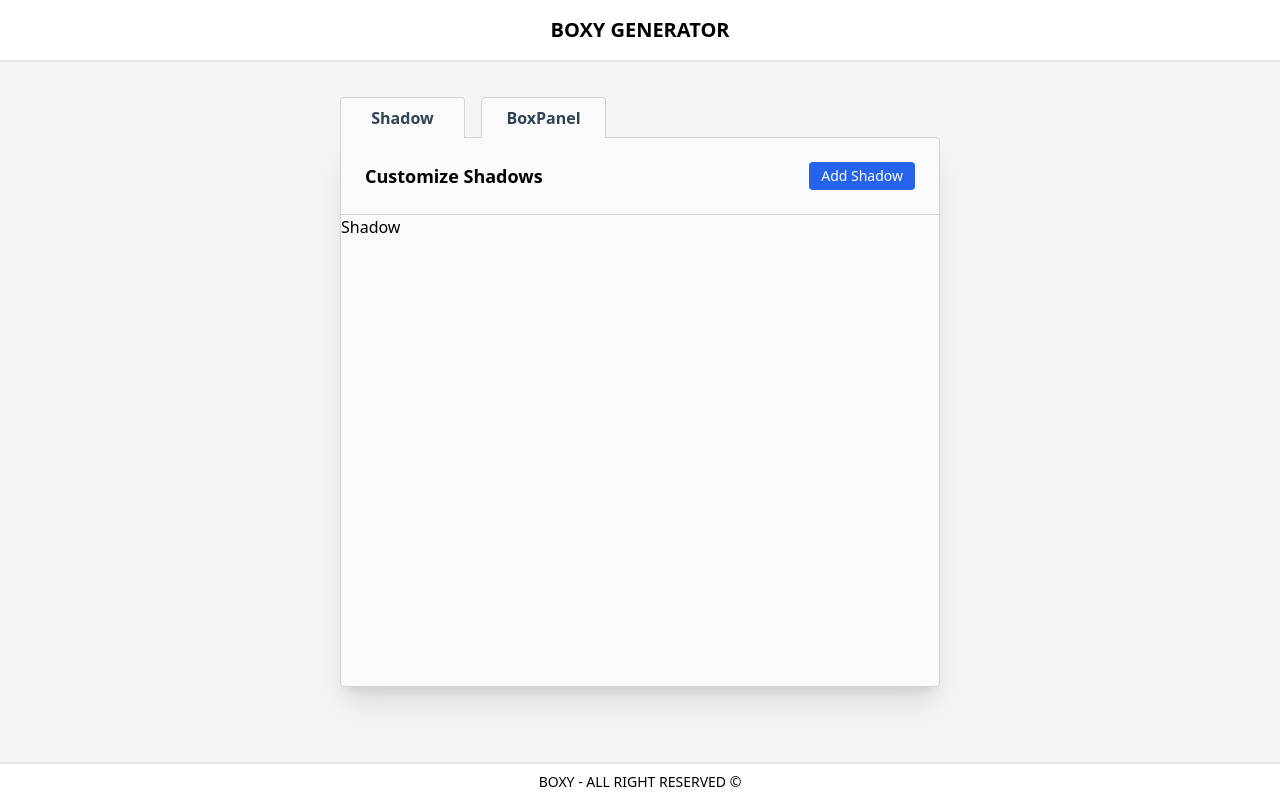
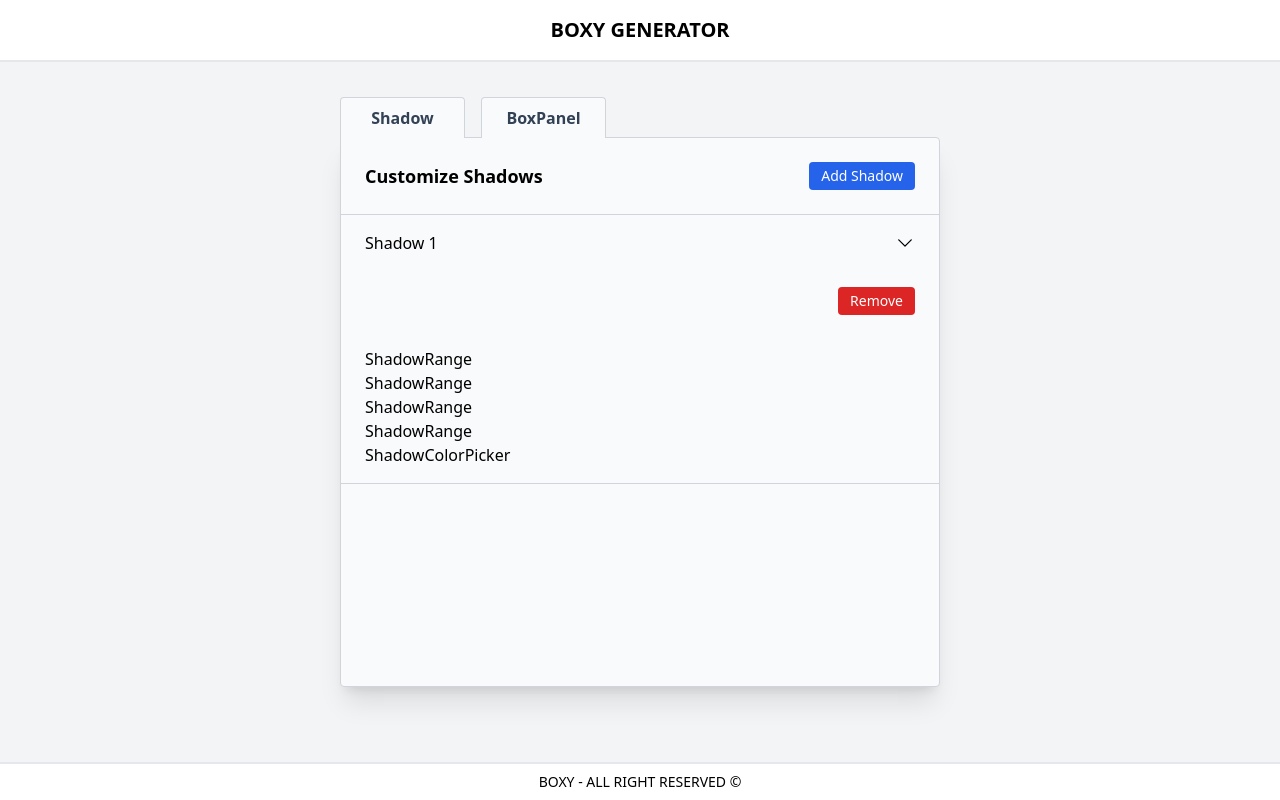
Before and after one commit to Personnofil85/udemy-react-a-z, a React (Vite) app in the folder 10.Boxy-project/: page / in a window 1280 px wide. Built offline with nearby package versions, Linux system fonts and the light colour scheme.

Commit message:
10.Boxy-project: Ajouter les inputs des ombres

```diff
--- a/10.Boxy-project/src/layouts/ShadowList/Shadow.jsx
+++ b/10.Boxy-project/src/layouts/ShadowList/Shadow.jsx
@@ -1,5 +1,70 @@
-import React from "react";
+import React, { useState, useEffect } from "react";
+import Chevron from "../../assets/chevron.svg";
+import ShadowRange from "./ShadowRange.jsx";
+import ShadowColorPicker from "./ShadowColorPicker.jsx";
 
-export default function Shadow() {
-  return <li>Shadow</li>;
+export default function Shadow({ shadow, panelNumber }) {
+  const [toggleShadow, setToggleShadow] = useState(false);
+
+  // On active le toggleShadow pour le premier shadow et ferme les autres
+  // avec initialState à false.
+  useEffect(() => {
+    if (panelNumber === 1) {
+      setToggleShadow(true);
+    }
+  }, []);
+
+  // On affiche les inputs de chaque shadow
+  const shadowInputs = shadow.inputs.map((input, index) => {
+    console.log("inputData", input);
+
+    if (input.type === "range") {
+      return (
+        <ShadowRange
+          key={index}
+          inputData={shadow.inputs}
+          shadowID={shadow.id}
+        />
+      );
+    } else if (input.type === "color") {
+      return (
+        <ShadowColorPicker
+          key={index}
+          inputData={shadow.inputs.index}
+          shadowID={shadow.id}
+        />
+      );
+    }
+  });
+
+  return (
+    <li className="bg-gray-50 border-b border-gray-300">
+      <button
+        className="w-full px-6 py-4 flex justify-between items-center"
+        onClick={() => setToggleShadow(!toggleShadow)}
+      >
+        <span>Shadow {panelNumber}</span>
+        <img
+          className="font-bold w-5"
+          style={{
+            transform: `${toggleShadow ? "rotate(90deg)" : "rotate(0deg)"}`,
+          }}
+          src={Chevron}
+          alt=""
+        />
+      </button>
+      {toggleShadow && (
+        <>
+          <div className="flex items-end px-6 py-4">
+            {/*<Checkbox />*/}
+            {/*<Checkbox />*/}
+            <button className="ml-auto text-sm bg-red-600 text-white hover:bg-red-700 py-1 px-3 rounded">
+              Remove
+            </button>
+          </div>
+          <div className="px-6 py-4">{shadowInputs}</div>
+        </>
+      )}
+    </li>
+  );
 }
--- /dev/null
+++ b/10.Boxy-project/src/layouts/ShadowList/ShadowColorPicker.jsx
@@ -0,0 +1,5 @@
+import React from "react";
+
+export default function ShadowColorPicker() {
+  return <div>ShadowColorPicker</div>;
+}
--- /dev/null
+++ b/10.Boxy-project/src/layouts/ShadowList/ShadowRange.jsx
@@ -0,0 +1,5 @@
+import React from "react";
+
+export default function ShadowRange() {
+  return <div>ShadowRange</div>;
+}
```
